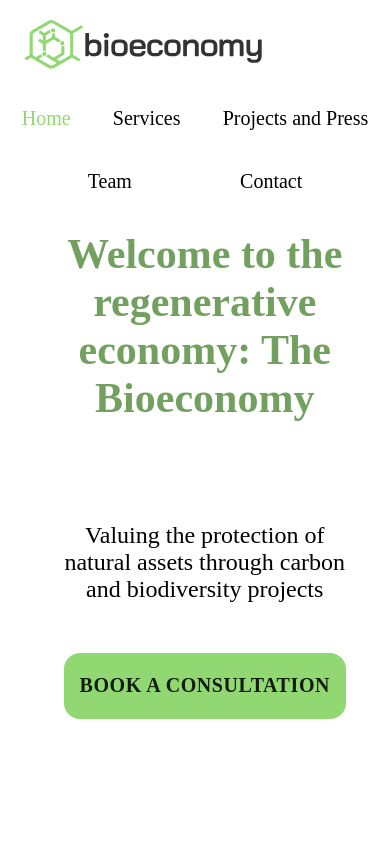
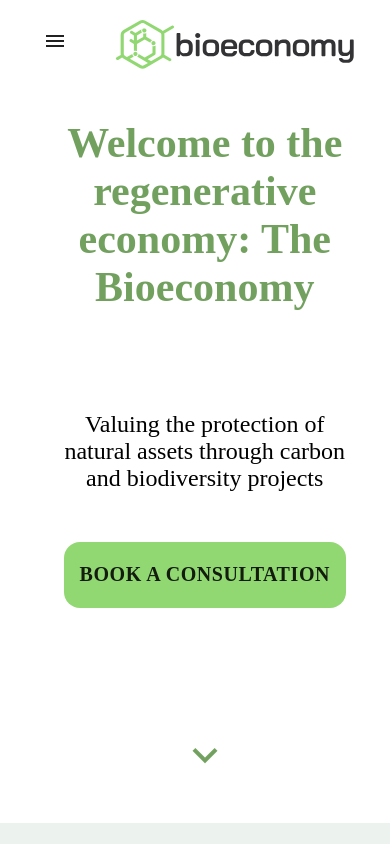
Before and after one commit to perlin-network/perl-bio-website, a React (Create React App) app: page / in a window 390 px wide. Shown: the top 844 px of the page. Built offline with nearby package versions, Linux system fonts and the light colour scheme; a web font is replaced by a local one.

Commit message:
feat: add mobile menu

```diff
--- a/src/components/Navbar.js
+++ b/src/components/Navbar.js
@@ -1,7 +1,9 @@
-import React from 'react'
+import React, {useState} from 'react'
 import LogoSvg from '../assets/Splash/logo-black.svg'
 import { makeStyles } from '@material-ui/styles'
-import {Button, Grid, Link, Slide, useScrollTrigger} from '@material-ui/core'
+import {useTheme} from '@material-ui/core/styles'
+import MenuIcon from '@material-ui/icons/Menu';
+import {Button, Grid, Link, Slide, useMediaQuery, useScrollTrigger, SwipeableDrawer} from '@material-ui/core'
 import { contentTextStyle } from '../styles/common'
 import { useLocation } from 'react-router-dom'
 
@@ -13,6 +15,14 @@ const useStyles=makeStyles({
         position:'sticky',
         top:0,
         zIndex:1
+    },
+    hamburgerMenu:{
+
+    },
+    drawerGrid:{
+
+        margin:'15% 0% 0% 0%',
+        maxWidth:'100%'
     },
     logoButton:{
         width:"100%",justifyContent:"flex-start", borderRadius:"16px",  maxWidth:"376px",marginTop:'5%', maxHeight:"83.22px"
@@ -28,6 +38,8 @@ export default function Navbar() {
     const classes=useStyles()
     let location=useLocation()
     let trigger=useScrollTrigger()
+    const theme=useTheme()
+    const [drawerOpen, setDrawerOpen]=useState(false)
     let navLinks=[
         {
             route:'/',
@@ -57,20 +69,43 @@ export default function Navbar() {
     return (
         <Slide appear={trigger} direction="down" in={!trigger}>
         <div className={classes.root}>
-            <Grid container direction='row' justify='space-between'>
-                <Grid item style={{marginLeft:'4%'}}>
+            <SwipeableDrawer anchor='top' open={drawerOpen} style={{display:useMediaQuery(theme.breakpoints.up('md'))?'none':true}}>
+                <Grid container direction='column' alignItems='center' className={classes.drawerGrid} spacing={2}>
+                    {navLinks.map(i=>{
+                        return(
+                            <Grid item>
+                                <Link href={i.route} style={{color:location.pathname===i.route?'#91D873':'inherit', fontSize:'24px'}} onClick={()=>setDrawerOpen(false)}>
+                                    {i.text}
+                                </Link>
+                            </Grid>
+                        )
+                    })}
+                    <Grid item style={{marginTop:'10%'}}>
+                        <Button onClick={()=>setDrawerOpen(!drawerOpen)}>
+                            Close
+                        </Button>
+                    </Grid>
+                </Grid>
+            </SwipeableDrawer>
+            <Grid container direction='row' justify={useMediaQuery(theme.breakpoints.up('md'))?'space-between':'flex-start'} alignItems={useMediaQuery(theme.breakpoints.up('md'))?'baseline':'center'}>
+                <Grid item style={{display:useMediaQuery(theme.breakpoints.up('md'))?'none':true, marginLeft:'6%' }} >
+                    <Button onClick={()=>setDrawerOpen(!drawerOpen)}>
+                        <MenuIcon />
+                    </Button>
+                </Grid>
+                <Grid item style={{marginLeft:useMediaQuery(theme.breakpoints.up('md'))?'4%':'5%'}}>
                     <Button className={classes.logoButton}>
                         <Link href='/' rel='noopener noreferrer' >
                             <img src={LogoSvg} style={{height:"50px",}} alt=''/>
                         </Link>
                     </Button>
                 </Grid>
-                <Grid item style={{marginTop:'25px', marginRight:'5%', marginLeft:"5%"}}>
+                <Grid item style={{marginRight:'5%', marginLeft:"5%", display:useMediaQuery(theme.breakpoints.up('md'))?true:'none'}}>
                     <Grid container className={classes.navButton} justify='space-evenly' spacing={5}>
                         {navLinks.map(i=>{
                             return(
                                 <Grid item>
-                                    <Link href={i.route} style={{color:location.pathname===i.route?'#91D873':'inherit'}}>
+                                    <Link href={i.route} style={{color:location.pathname===i.route?'#91D873':'inherit'}} onClick={()=>setDrawerOpen(false)}>
                                         {i.text}
                                     </Link>
                                 </Grid>
--- a/src/pages/Services.js
+++ b/src/pages/Services.js
@@ -1,5 +1,5 @@
 import React, {useRef} from 'react'
-import {Grid, Card, Button} from '@material-ui/core'
+import {Grid, Button} from '@material-ui/core' //Card
 import { makeStyles } from '@material-ui/styles';
 import {useTheme} from '@material-ui/core/styles'
 import LogoPng from '../assets/Services/bioeconomy.png'
@@ -243,7 +243,7 @@ function Services() {
                             </Grid>
                         </Grid>
                     </Grid>
-                    <Grid item style={{textAlign:'center'}}>
+                    {/* <Grid item style={{textAlign:'center'}}>
                         <h2 className={classes.contentBarTitle}>Specializations</h2>
                     </Grid>
                     <Grid item style={{textAlign:'center'}}>
@@ -267,7 +267,7 @@ function Services() {
                             })}
 
                         </Grid>
-                    </Grid>
+                    </Grid> */}
                     <Grid item style={{textAlign:'center'}}>
                         <h2 className={classes.contentBarTitle}>Taking action on the Global Goals</h2>
                         <p className={classes.contentBarContent}>We support in your implementation of the United Nations Sustainable Development Goals, in particular:</p>
```
